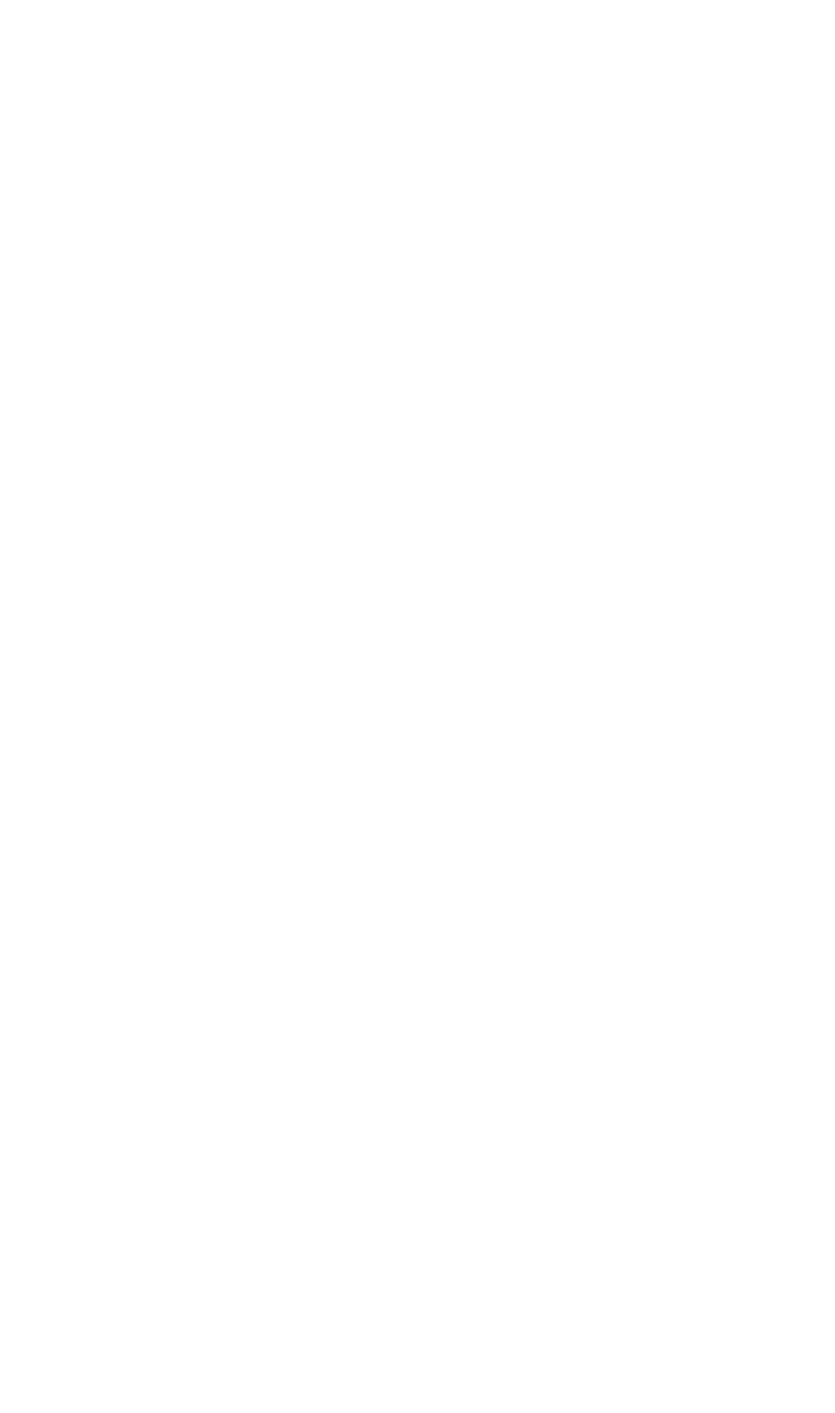
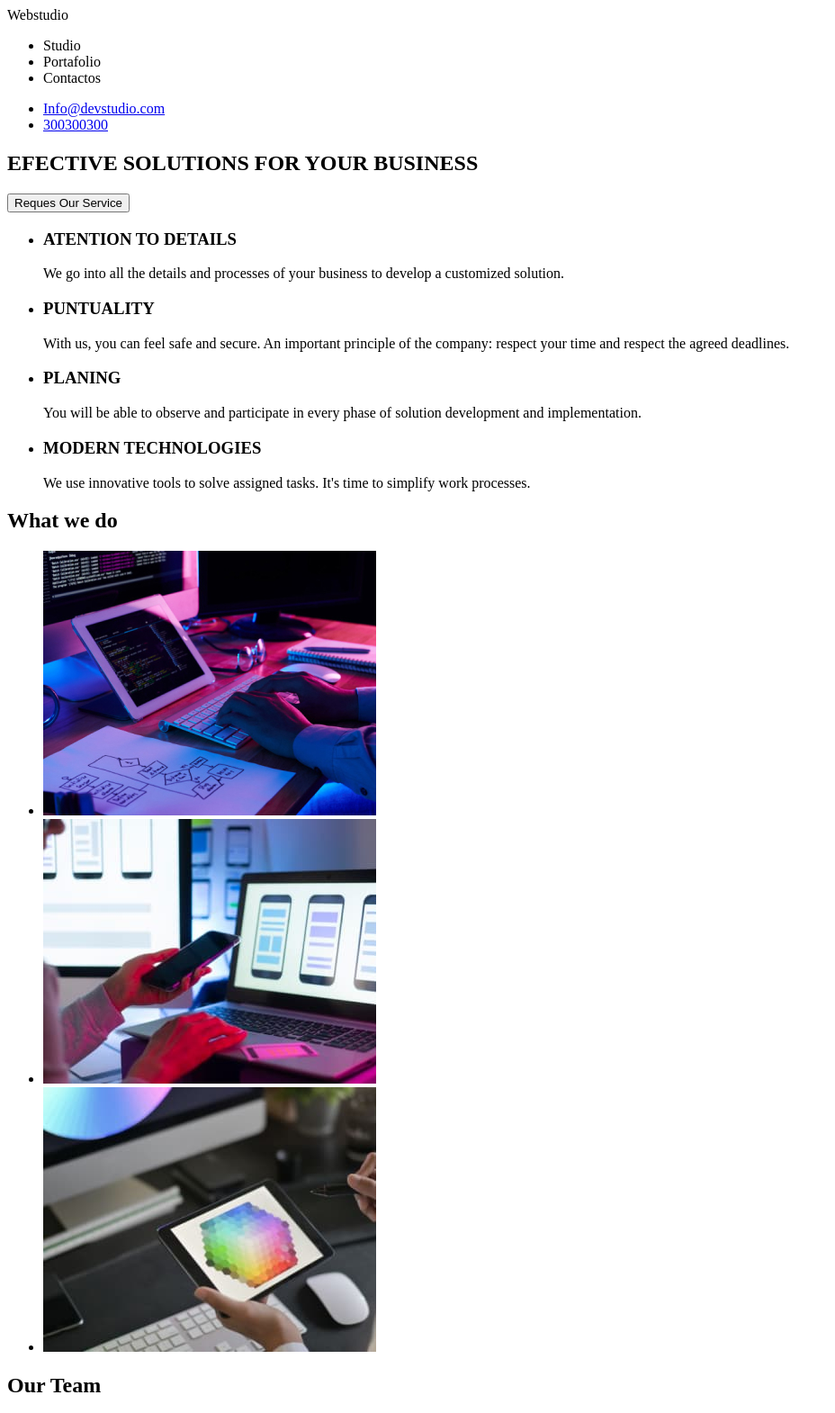
Before and after one commit to barajas777/tarea-proyecto-go-it, a plain HTML site: page index.html in a window 1280 px wide. Shown: the top 1570 px of the page at 90% size, without its empty margins (0-928 px from the left). Before the commit the page ends 800 px from the top, so only its background shows below. Drawn offline with Linux system fonts and the light colour scheme.

Commit message:
se realizo html total de la pagina

```diff
--- a/index.html
+++ b/index.html
@@ -1,5 +1,5 @@
 <!DOCTYPE html>
-<html lang="en">
+<html lang="es">
 <head>
     <meta charset="UTF-8">
     <meta http-equiv="X-UA-Compatible" content="IE=edge">
@@ -7,6 +7,82 @@
     <title>Document</title>
 </head>
 <body>
-
+    <header>
+        Webstudio
+        <nav>
+            <ul>
+                <li>Studio</li>
+                <li>Portafolio</li>
+                <li>Contactos</li>
+            </ul>
+            <ul class="nav_contact">
+                <li><a href="mailto:Info@devstudio.com">Info@devstudio.com</a></li>
+                <li><a href="tel:300300300">300300300</a></li>
+            </ul>
+        </nav>
+    </header>
+    <main>
+        <section class="introduction">
+            <h1>EFECTIVE SOLUTIONS FOR YOUR BUSINESS</h1>
+            <button>Reques Our Service</button>
+        </section>
+        <section>
+            <ul>
+                <li>
+                    <h3>ATENTION TO DETAILS</h3>
+                </li>
+                <p>We go into all the details and processes of your business to develop a customized solution.</p>
+                <li>
+                    <h3>PUNTUALITY</h3>
+                    <p>With us, you can feel safe and secure. An important principle of the company: respect your time and respect the agreed deadlines.</p>
+                </li>
+                <li>
+                    <h3>PLANING</h3>
+                    <p>You will be able to observe and participate in every phase of solution development and implementation.</p>
+                </li>
+                <li>
+                    <h3>MODERN TECHNOLOGIES</h3>
+                    <P>We use innovative tools to solve assigned tasks. It's time to simplify work processes.</P>
+                </li>
+            </ul>
+        </section>
+        <section>
+            <h2>
+                What we do
+            </h2>
+            <ul class="img-container work">
+                <li><img src="./img/imagen con morado (1).jpg" alt="imagen 1"></li>
+                <li><img src="./img/monitor con un control (1).jpg" alt="imagen 2"></li>
+                <li><img src="./img/tablet con rombo de colores (1).jpg" alt="imagen 3"></li>
+            </ul>
+        </section>
+        <section>
+            <h2>Our Team</h2>
+            <li><img src="./img/camisa blanca (1).jpg" alt="imagen 1" width="300px">
+            <h3>Christopher Walker</h3>
+            <p>Product Designer</p>
+            </li>
+            <li><img src="./img/rubia (1).jpg" alt="imagen 2" width="300px">
+            <h3>Kylie Evans</h3>
+            <p>Frontend Developer</p>
+            </li>
+            <li><img src="./img/camisa blanca (1).jpg" alt="imagen 3" width="300px">
+            <h3>Ryan Harris</h3>
+            <p>Marketing</p>
+            </li>
+            <li><img src="img/camiseta negra (1).jpg" alt="imagen 4" width="300px">
+            <h3>Tyler Moore</h3>
+            <p>UI Designer</p>
+            </li>
+        </section>
+    </main>
+    <footer>
+        <h3>Webstudio</h3>
+        <address>695 Park Ave, New York, NY 10065, United States</address>
+        <ul>
+            <li><a href="mailto:Info@devstudio.com">Info@devstudio.com</a></li>
+            <li><a href="tel:300300300">300300300</a></li>
+        </ul>
+    </footer>
 </body>
 </html>
```
